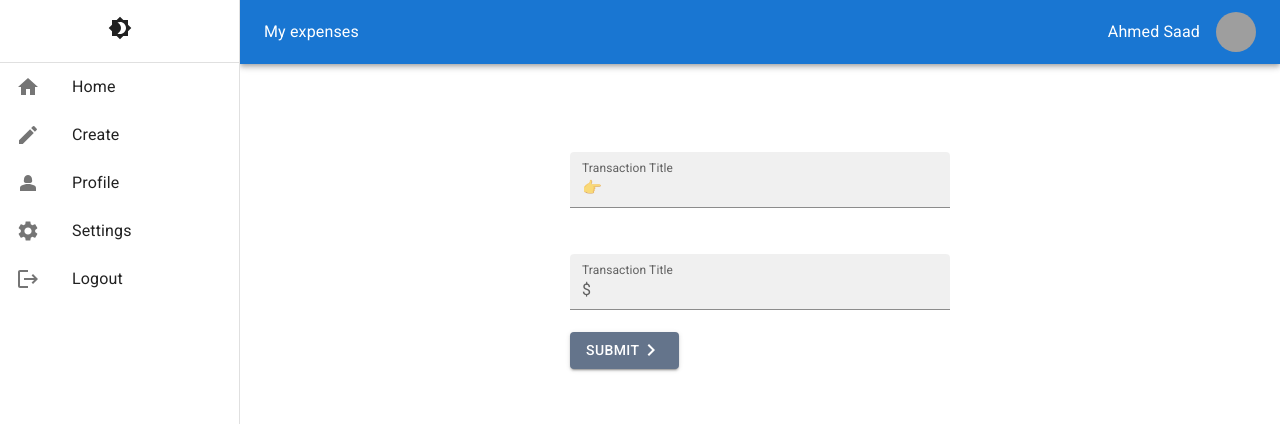
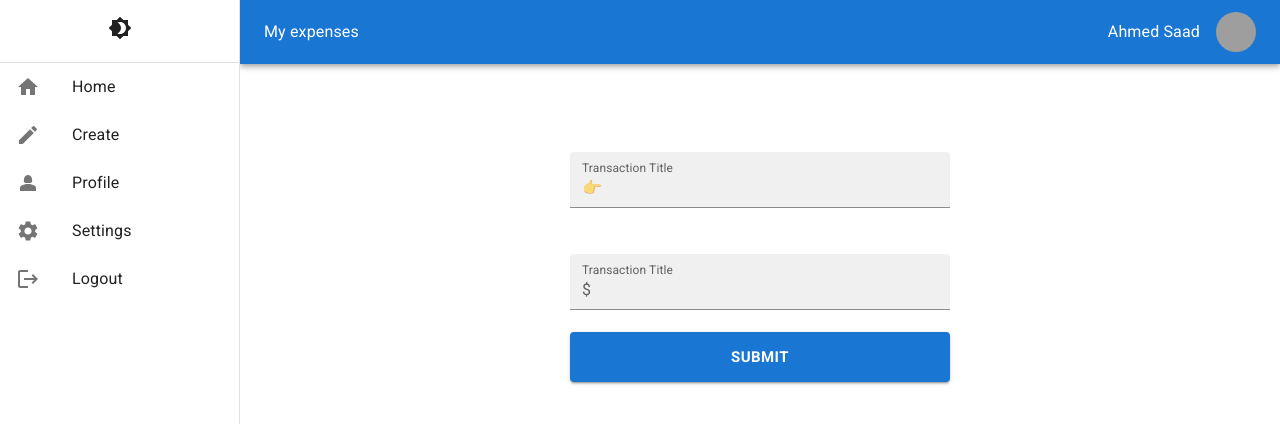
Before and after one commit to AhmedSaadRF/Small-React-MUI-Project, a React (Create React App) app: page /create in a window 1280 px wide. Shown: the top 424 px of the page. Built offline with nearby package versions, Linux system fonts and the light colour scheme; grey boxes are pictures that could not be loaded.

Commit message:
Upload Project

```diff
--- a/src/pages/create/Create.jsx
+++ b/src/pages/create/Create.jsx
@@ -1,35 +1,57 @@
-import { Box, Button, InputAdornment, styled, TextField } from "@mui/material"
-import "./Create.css"
-import { purple } from "@mui/material/colors";
-import { ChevronRight } from "@mui/icons-material";
+import { Box, Button, InputAdornment, TextField } from "@mui/material";
+import "./Create.css";
 import { useState } from "react";
 import { useNavigate } from "react-router-dom";
 
-const ColorButton = styled(Button)(({ theme }) => ({
-  color: theme.palette.getContrastText(purple[500]),
-  // @ts-ignore
-  backgroundColor: theme.palette.ahmed.main,
-  '&:hover': {
-    Scale: "0.9"
-  },
-}));
+export default function Create() {
+  const navigate = useNavigate();
+  const [title, settitle] = useState("");
+  const [price, setprice] = useState("");
 
-export default function Create() {
-  const [title, settitle] = useState("");
-  const [price, setprice] = useState(0);
-  const navigate = useNavigate();
+  const handleSubmit = (e) => {
+    e.preventDefault();
 
 
+    // Get existing expenses from localStorage
+    const existingData = JSON.parse(localStorage.getItem("expenses")) || [];
+
+    // Create new expense object
+    const newExpense = {
+      id: Date.now(), // Unique ID
+      title: title.trim(),
+      price: Number(price),
+      date: new Date().toISOString().split("T")[0], // Current date
+    };
+
+    // Update data
+    const updatedData = [...existingData, newExpense];
+
+    // Save to localStorage
+    localStorage.setItem("expenses", JSON.stringify(updatedData));
+
+    // Navigate to home
+    navigate("/");
+  };
+
   return (
-    <Box autoComplete="off" component="form" sx={{ width: "380px" }}>
+    <Box
+      onSubmit={handleSubmit}
+      autoComplete="off"
+      component="form"
+      sx={{ width: "380px" }}
+    >
       <TextField
+        autoComplete="off"
         onChange={(e) => settitle(e.target.value)}
+        value={title}
         fullWidth
         label="Transaction Title"
         sx={{ mt: "22px", display: "block" }}
         slotProps={{
           input: {
-            startAdornment: <InputAdornment position="start">&#128073;</InputAdornment>,
+            startAdornment: (
+              <InputAdornment position="start">&#128073;</InputAdornment>
+            ),
           },
         }}
         variant="filled"
@@ -38,7 +60,9 @@ export default function Create() {
       <br />
 
       <TextField
-        onChange={(e) => setprice(Number(e.target.value))}
+        autoComplete="off"
+        value={price}
+        onChange={(e) => setprice(e.target.value)}
         fullWidth
         label="Transaction Title"
         sx={{ mt: "22px", display: "block" }}
@@ -50,21 +74,15 @@ export default function Create() {
         variant="filled"
       />
 
-      <ColorButton onClick={() => {
-        fetch("../../data/db.json", {
-          method: "POST",
-          headers: {
-            "Content-Type": "application/json"
-          },
-          body: JSON.stringify({price, title})
-        }).then(() => {
-          navigate("/");
-        })
-      }
-      } sx={{mt: "22px"}} variant="contained">
+      <Button
+        type="submit"
+        variant="contained"
+        fullWidth
+        size="large"
+        sx={{ py: 1.5, fontWeight: 600, mt: "22px" }}
+      >
         Submit
-        <ChevronRight />
-      </ColorButton>
+      </Button>
     </Box>
-  )
+  );
 }
```
